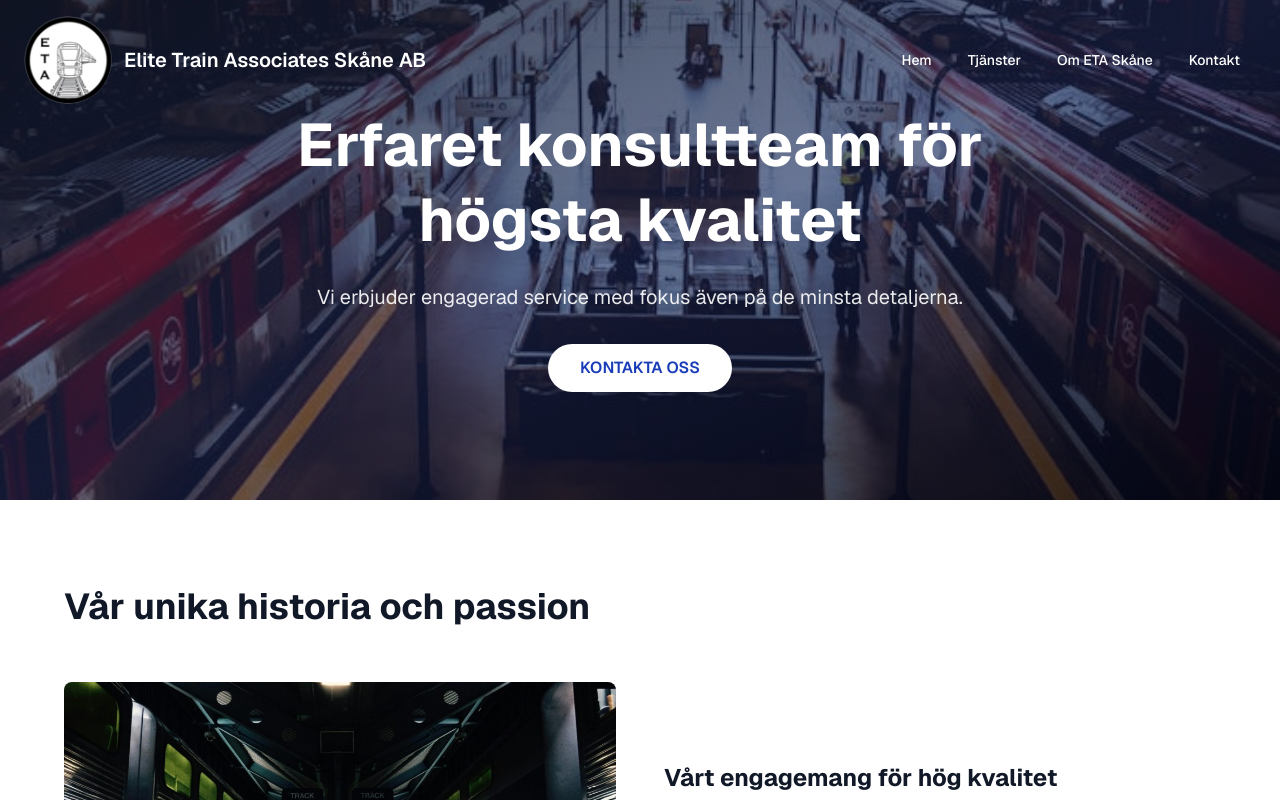
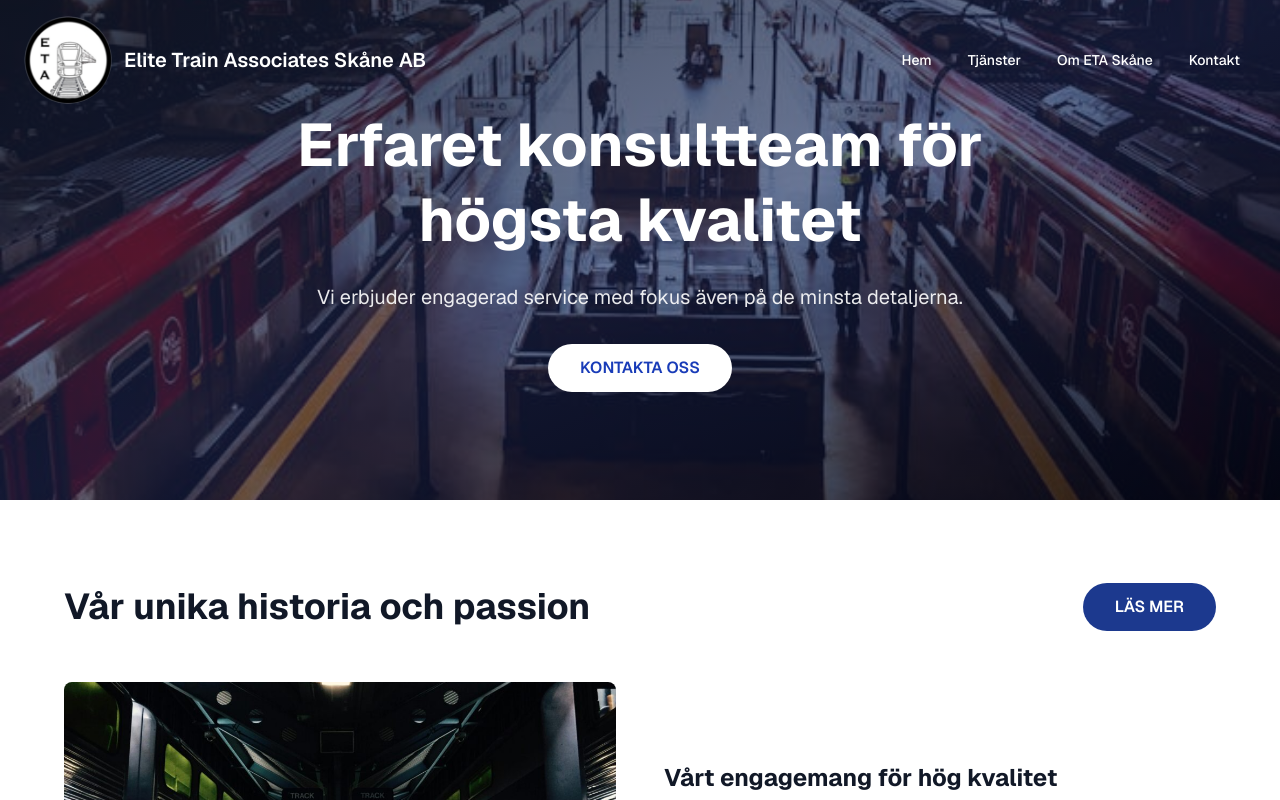
Before and after one commit to munchkin870411/ETA-Skane, a Next.js app: page / in a window 1280 px wide. Shown: the top 800 px of the page. Built offline with nearby package versions, Linux system fonts and the light colour scheme.

Commit message:
Update titles and restructure sections for improved clarity and navigation

```diff
--- a/app/om/page.module.css
+++ b/app/om/page.module.css
@@ -38,10 +38,6 @@
   display: flex;
   flex-direction: column;
   gap: 2rem;
-}
-
-.textBlock {
-  /* No specific styles needed, inherits from parent */
 }
 
 .mainTitle {
--- a/app/om/page.tsx
+++ b/app/om/page.tsx
@@ -10,7 +10,7 @@ export default function OmPage() {
       <Header />
 
       <HeroSection
-        title="Om ETA Skåne"
+        title="Om Elite Train Associates Skåne AB"
         subtitle="Lär känna vårt team och vår passion för tågbranschen"
       />
 
--- a/app/page.module.css
+++ b/app/page.module.css
@@ -25,7 +25,6 @@
   font-size: 1.875rem;
   font-weight: 700;
   color: #111827;
-  margin-bottom: 3rem;
 }
 
 @media (min-width: 768px) {
--- a/app/page.tsx
+++ b/app/page.tsx
@@ -20,9 +20,20 @@ export default function Home() {
       <section className={styles.omOssSection}>
         <div className={styles.container}>
 
-          <h3 className={styles.omOssTitle}>
-            Vår unika historia och passion
-          </h3>
+          <div className={styles.tjansterHeader}>
+            <div>
+              <h3 className={styles.omOssTitle}>
+                Vår unika historia och passion
+              </h3>
+            </div>
+            <Button
+              size="lg"
+              className="bg-blue-900 text-white hover:bg-blue-700 px-8 py-6 text-base font-semibold rounded-full"
+              asChild
+            >
+              <a href="/om">LÄS MER</a>
+            </Button>
+          </div>
 
           <div className={styles.omOssGrid}>
             {/* Bild */}
@@ -68,8 +79,9 @@ export default function Home() {
             <Button
               size="lg"
               className="bg-blue-900 text-white hover:bg-blue-700 px-8 py-6 text-base font-semibold rounded-full"
+              asChild
             >
-              LÄS MER
+              <a href="/tjanster">LÄS MER</a>
             </Button>
           </div>
 
```
